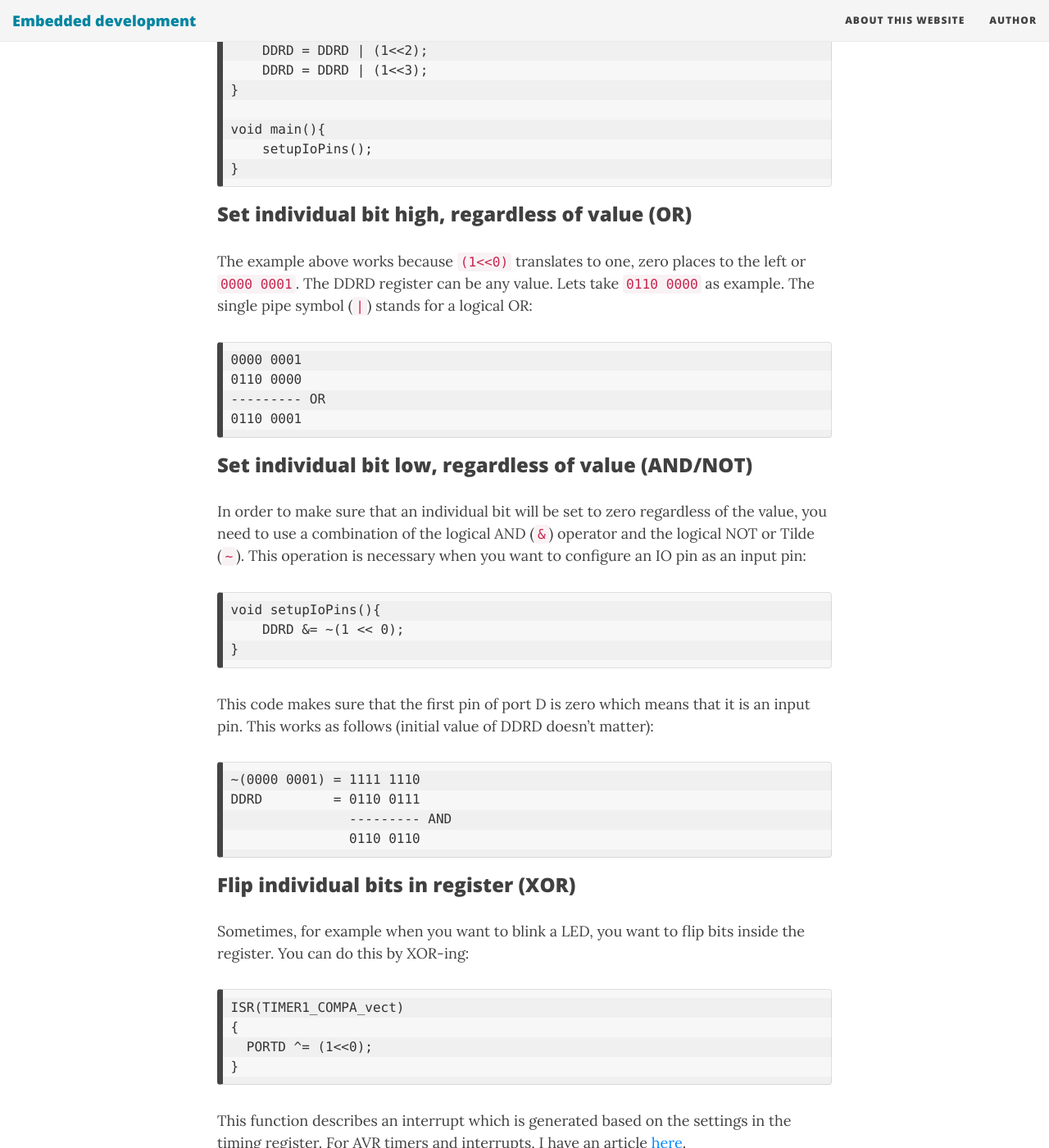
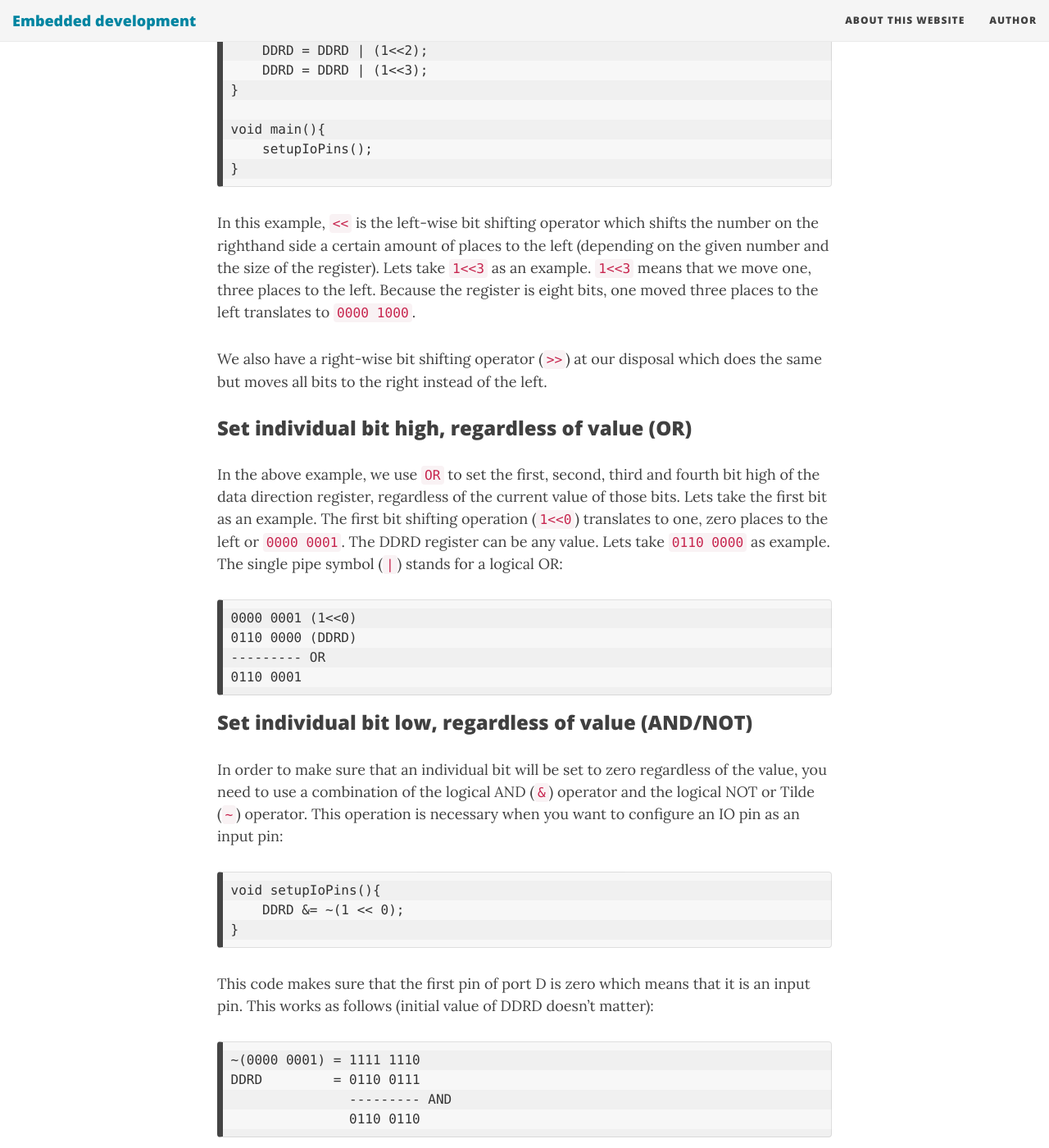
Before and after one commit to markvdlaan93/markvdlaan93.github.io, a Jekyll site: the page built from _posts/2019-10-25-avr-c-bitshifting.md, in a window 1280 px wide and 1400 px high, scrolled down 1388 px. Shown: the whole window at 82% size. Built offline with Jekyll 4.4.1, drawn with Linux system fonts in a browser that asks for light colours; nearby versions of some CDN libraries; comment, search, counter and statistics services are not loaded.

Commit message:
Extend bit shifting post

````diff
--- a/_posts/2019-10-25-avr-c-bitshifting.md
+++ b/_posts/2019-10-25-avr-c-bitshifting.md
@@ -51,19 +51,23 @@ void main(){
 }
 ```
 
+In this example, `<<` is the left-wise bit shifting operator which shifts the number on the righthand side a certain amount of places to the left (depending on the given number and the size of the register). Lets take `1<<3` as an example. `1<<3` means that we move one, three places to the left. Because the register is eight bits, one moved three places to the left translates to `0000 1000`.
+
+We also have a right-wise bit shifting operator (`>>`) at our disposal which does the same but moves all bits to the right instead of the left.
+
 ### Set individual bit high, regardless of value (OR)
 
-The example above works because `(1<<0)` translates to one, zero places to the left or `0000 0001`. The DDRD register can be any value. Lets take `0110 0000` as example. The single pipe symbol (`|`) stands for a logical OR:
+In the above example, we use `OR` to set the first, second, third and fourth bit high of the data direction register, regardless of the current value of those bits. Lets take the first bit as an example. The first bit shifting operation (`1<<0`) translates to one, zero places to the left or `0000 0001`. The DDRD register can be any value. Lets take `0110 0000` as example. The single pipe symbol (`|`) stands for a logical OR:
 ```
-0000 0001
-0110 0000
+0000 0001 (1<<0)
+0110 0000 (DDRD)
 --------- OR
 0110 0001
 ```
 
 ### Set individual bit low, regardless of value (AND/NOT)
 
-In order to make sure that an individual bit will be set to zero regardless of the value, you need to use a combination of the logical AND (`&`) operator and the logical NOT or Tilde (`~`). This operation is necessary when you want to configure an IO pin as an input pin:
+In order to make sure that an individual bit will be set to zero regardless of the value, you need to use a combination of the logical AND (`&`) operator and the logical NOT or Tilde (`~`) operator. This operation is necessary when you want to configure an IO pin as an input pin:
 ```
 void setupIoPins(){
     DDRD &= ~(1 << 0);
````
